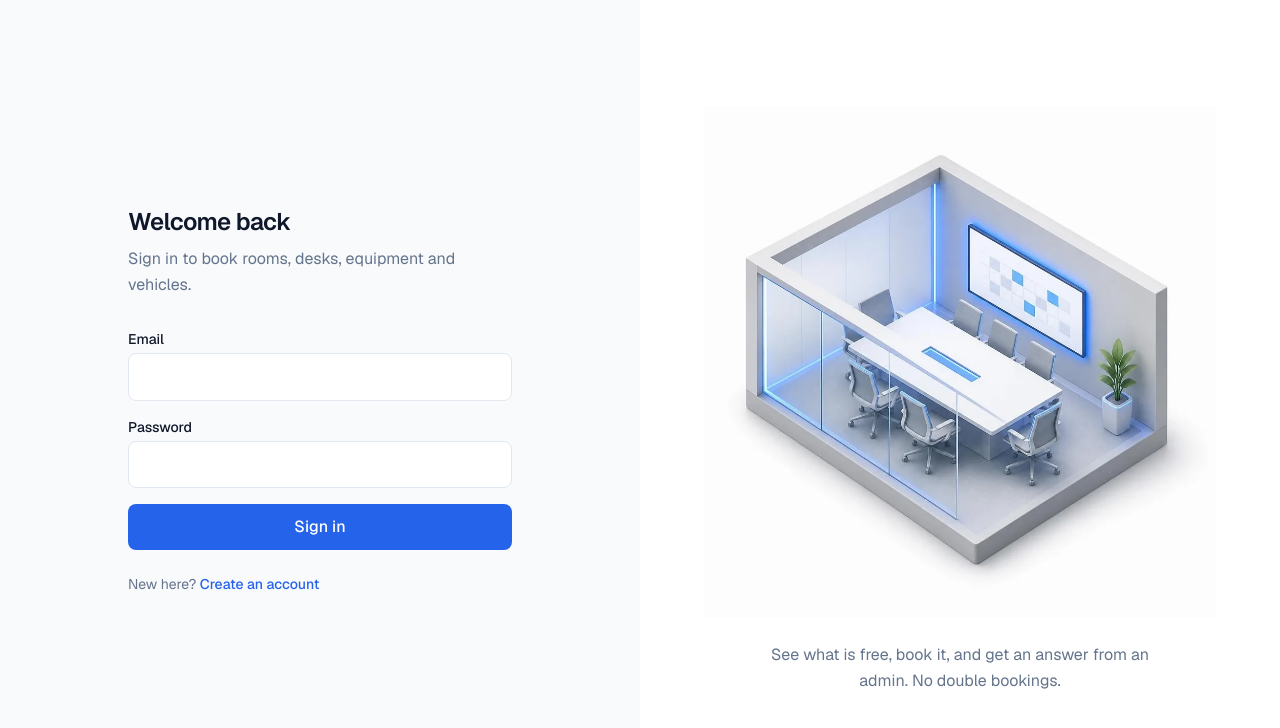
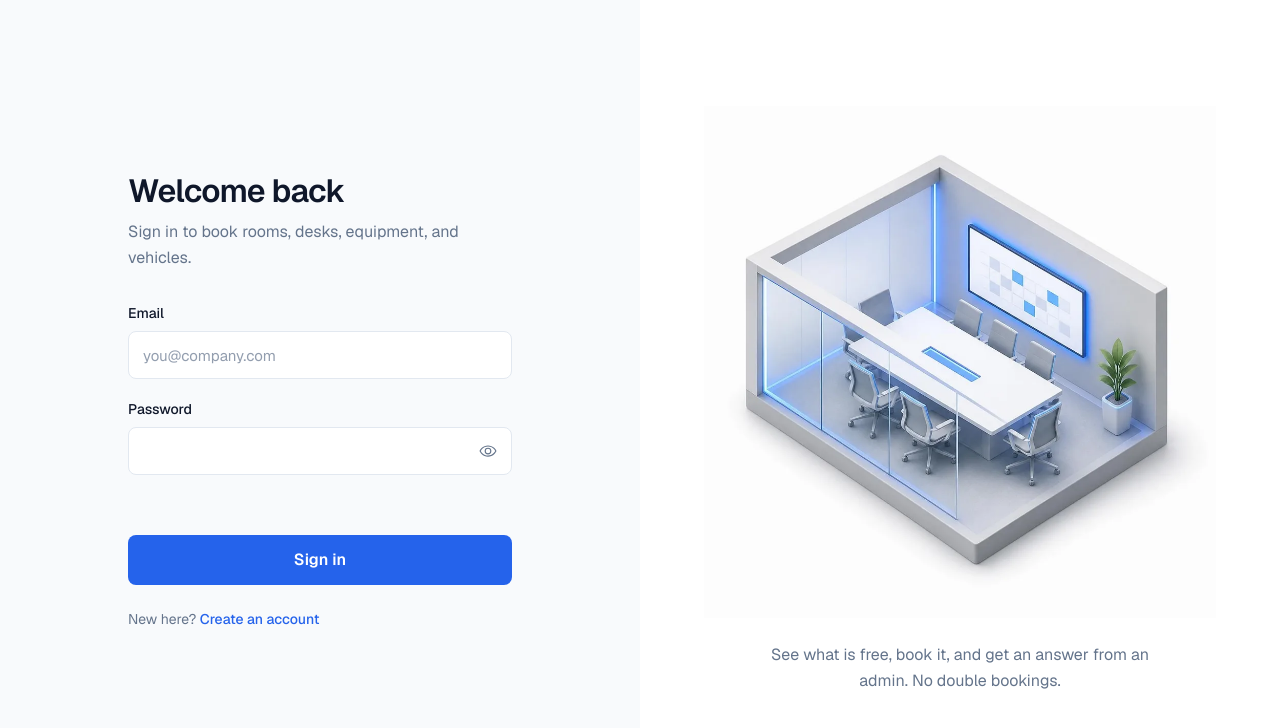
Before and after one commit to Didi255/Resource-Reservation-Management-System, a Next.js app: page /login in a window 1280 px wide. Shown: the top 728 px of the page. Built offline with nearby package versions, Linux system fonts and the light colour scheme; no server answers.

Commit message:
feat(ui): redesign auth form with password toggle and loading state

```diff
--- a/src/components/auth-form.tsx
+++ b/src/components/auth-form.tsx
@@ -1,5 +1,6 @@
 "use client";
 
+import { CircleNotch, Eye, EyeSlash } from "@phosphor-icons/react";
 import Link from "next/link";
 import { useRouter } from "next/navigation";
 import { useState } from "react";
@@ -10,8 +11,9 @@ type FieldErrors = Record<string, string[] | undefined>;
 const COPY = {
     login: {
         title: "Welcome back",
-        subtitle: "Sign in to book rooms, desks, equipment and vehicles.",
+        subtitle: "Sign in to book rooms, desks, equipment, and vehicles.",
         submit: "Sign in",
+        pending: "Signing in",
         endpoint: "/api/auth/login",
         switchText: "New here?",
         switchLink: "Create an account",
@@ -21,6 +23,7 @@ const COPY = {
         title: "Create your account",
         subtitle: "Members can request bookings. An admin approves them.",
         submit: "Create account",
+        pending: "Creating account",
         endpoint: "/api/auth/register",
         switchText: "Already have an account?",
         switchLink: "Sign in",
@@ -37,6 +40,8 @@ export function AuthForm({ mode }: { mode: Mode }) {
 
     async function onSubmit(event: React.FormEvent<HTMLFormElement>) {
         event.preventDefault();
+        if (pending) return; // one request at a time
+
         setError(null);
         setFields({});
         setPending(true);
@@ -52,7 +57,7 @@ export function AuthForm({ mode }: { mode: Mode }) {
             if (response.ok) {
                 router.push("/spaces");
                 router.refresh();
-                return;
+                return; // stay in the pending state while the page changes
             }
 
             const body = await response.json().catch(() => ({}));
@@ -60,50 +65,56 @@ export function AuthForm({ mode }: { mode: Mode }) {
             setFields(body.fields ?? {});
         } catch {
             setError("Could not reach the server. Try again.");
-        } finally {
-            setPending(false);
         }
+        setPending(false);
     }
 
     return (
         <div>
-            <h1 className="text-2xl font-semibold tracking-tight">{copy.title}</h1>
-            <p className="mt-2 text-muted">{copy.subtitle}</p>
+            <h1 className="text-[28px] font-semibold leading-tight tracking-tight sm:text-[32px]">{copy.title}</h1>
+            <p className="mt-2 max-w-[38ch] text-[15px] leading-relaxed text-muted sm:text-base">{copy.subtitle}</p>
 
-            <form onSubmit={onSubmit} className="mt-8 space-y-4" noValidate>
+            <form onSubmit={onSubmit} className="mt-8 space-y-5" noValidate>
                 {mode === "register" && (
                     <Field label="Full name" name="name" autoComplete="name" errors={fields.name} />
                 )}
-                <Field label="Email" name="email" type="email" autoComplete="email" errors={fields.email} />
+                <Field
+                    label="Email"
+                    name="email"
+                    type="email"
+                    autoComplete="email"
+                    placeholder="you@company.com"
+                    errors={fields.email}
+                />
                 {mode === "register" && (
                     <Field label="Phone (optional)" name="phone" type="tel" autoComplete="tel" errors={fields.phone} />
                 )}
-                <Field
-                    label="Password"
-                    name="password"
-                    type="password"
+                <PasswordField
                     autoComplete={mode === "login" ? "current-password" : "new-password"}
                     errors={fields.password}
                 />
 
-                {error && (
-                    <p role="alert" className="rounded-lg bg-booked-soft px-3 py-2 text-sm text-booked-ink">
-                        {error}
-                    </p>
-                )}
+                {/* one reserved line, so an error appearing does not move the button */}
+                <p role="alert" aria-live="polite" className="min-h-5 text-sm text-booked">
+                    {error}
+                </p>
 
                 <button
                     type="submit"
                     disabled={pending}
-                    className="w-full rounded-lg bg-primary px-4 py-2.5 font-medium text-white transition hover:bg-primary-hover active:scale-[0.98] disabled:opacity-60"
+                    className="flex h-[50px] w-full items-center justify-center gap-2 rounded-lg bg-primary font-semibold text-white outline-none transition hover:bg-primary-hover focus-visible:ring-4 focus-visible:ring-primary/30 active:scale-[0.99] disabled:cursor-not-allowed disabled:opacity-70"
                 >
-                    {pending ? "Please wait..." : copy.submit}
+                    {pending && <CircleNotch size={18} weight="bold" className="animate-spin" aria-hidden />}
+                    {pending ? copy.pending : copy.submit}
                 </button>
             </form>
 
             <p className="mt-6 text-sm text-muted">
                 {copy.switchText}{" "}
-                <Link href={copy.switchHref} className="font-medium text-primary hover:underline">
+                <Link
+                    href={copy.switchHref}
+                    className="rounded font-medium text-primary outline-none hover:text-primary-hover hover:underline focus-visible:ring-2 focus-visible:ring-primary/40"
+                >
                     {copy.switchLink}
                 </Link>
             </p>
@@ -111,29 +122,65 @@ export function AuthForm({ mode }: { mode: Mode }) {
     );
 }
 
+const INPUT =
+    "h-12 w-full rounded-lg border border-line bg-surface px-3.5 text-[15px] text-ink outline-none transition placeholder:text-muted/70 hover:border-ink/25 focus:border-primary focus:ring-4 focus:ring-primary/15";
+
 function Field({
     label,
     name,
     type = "text",
     autoComplete,
+    placeholder,
     errors,
 }: {
     label: string;
     name: string;
     type?: string;
     autoComplete?: string;
+    placeholder?: string;
     errors?: string[];
 }) {
     return (
         <label className="block">
-            <span className="mb-1 block text-sm font-medium">{label}</span>
+            <span className="mb-2 block text-sm font-medium">{label}</span>
             <input
                 name={name}
                 type={type}
                 autoComplete={autoComplete}
-                className="w-full rounded-lg border border-line bg-surface px-3 py-2.5 outline-none transition focus:border-primary focus:ring-2 focus:ring-primary/15"
+                placeholder={placeholder}
+                aria-invalid={errors?.[0] ? true : undefined}
+                className={INPUT}
             />
-            {errors?.[0] && <span className="mt-1 block text-sm text-booked">{errors[0]}</span>}
+            {errors?.[0] && <span className="mt-1.5 block text-sm text-booked">{errors[0]}</span>}
         </label>
     );
 }
+
+function PasswordField({ autoComplete, errors }: { autoComplete: string; errors?: string[] }) {
+    const [visible, setVisible] = useState(false);
+
+    return (
+        <label className="block">
+            <span className="mb-2 block text-sm font-medium">Password</span>
+            <div className="relative">
+                <input
+                    name="password"
+                    type={visible ? "text" : "password"}
+                    autoComplete={autoComplete}
+                    aria-invalid={errors?.[0] ? true : undefined}
+                    className={`${INPUT} pr-12`}
+                />
+                <button
+                    type="button"
+                    onClick={() => setVisible((v) => !v)}
+                    aria-label={visible ? "Hide password" : "Show password"}
+                    aria-pressed={visible}
+                    className="absolute right-1.5 top-1/2 grid h-9 w-9 -translate-y-1/2 place-items-center rounded-md text-muted outline-none transition-colors hover:text-ink focus-visible:ring-2 focus-visible:ring-primary/40"
+                >
+                    {visible ? <EyeSlash size={18} aria-hidden /> : <Eye size={18} aria-hidden />}
+                </button>
+            </div>
+            {errors?.[0] && <span className="mt-1.5 block text-sm text-booked">{errors[0]}</span>}
+        </label>
+    );
+}
```
